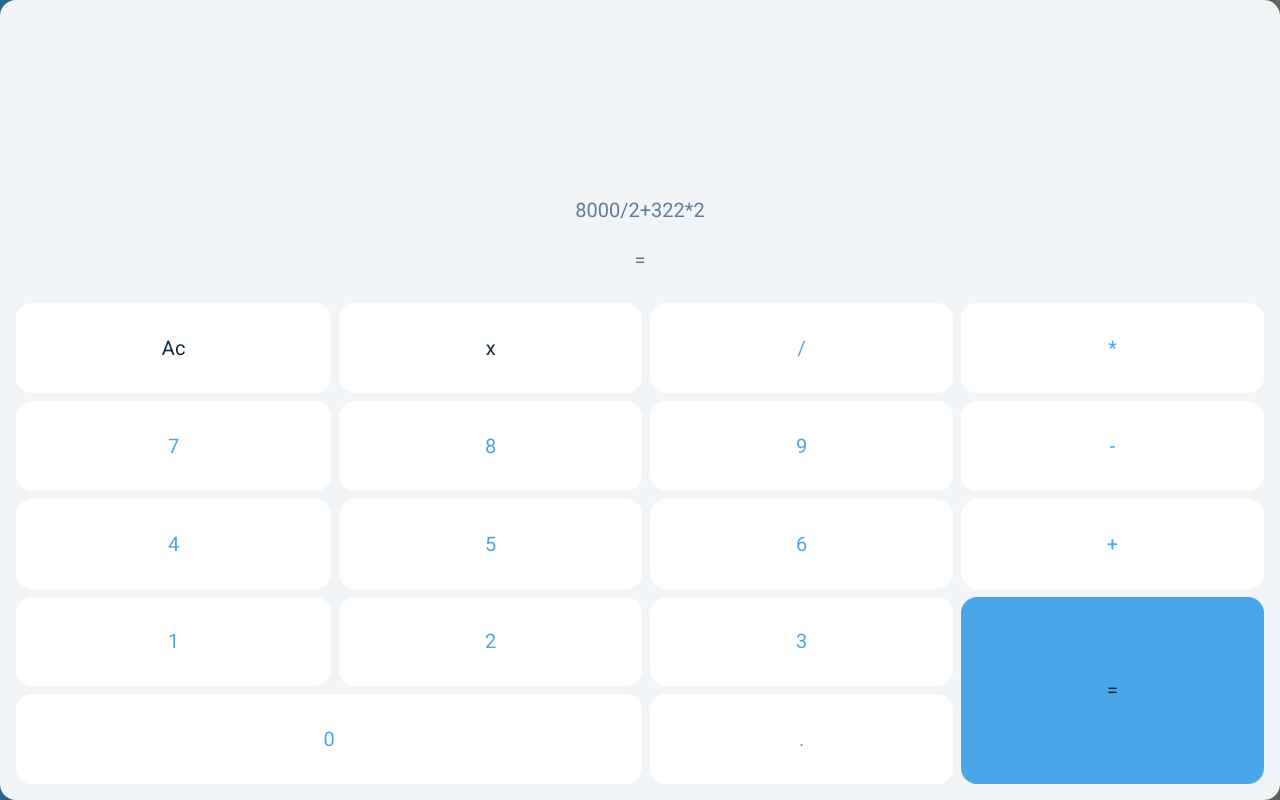
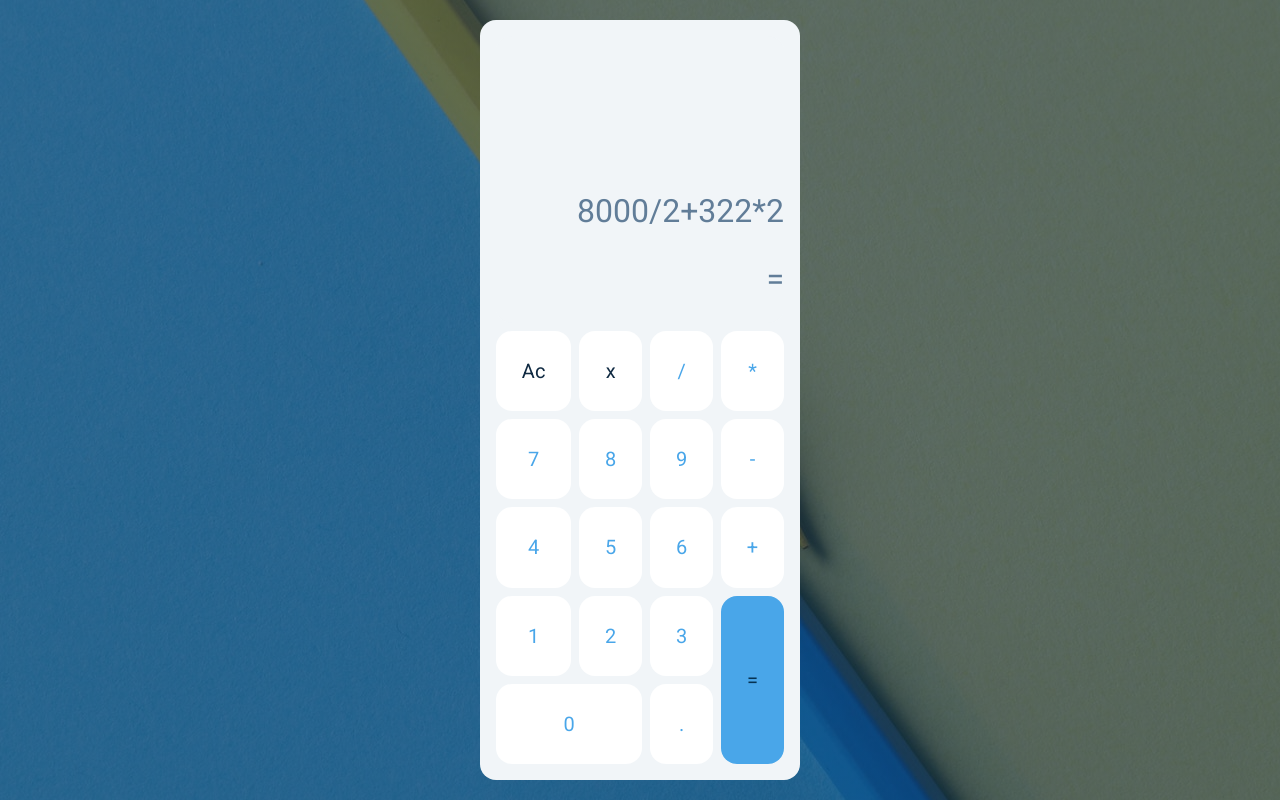
Before and after one commit to pradeep-jais/calculator-basic-js, a plain HTML site: page index.html in a window 1280 px wide. Drawn offline with Linux system fonts and the light colour scheme; a web font is replaced by a local one.

Commit message:
media screen updated

```diff
--- a/styles.css
+++ b/styles.css
@@ -173,7 +173,32 @@ p {
   padding: 1rem;
   border-radius: 1rem;
 }
-
+@media screen and (min-width: 410px) {
+  .calculator {
+    width: 60%;
+    height: 95vh;
+  }
+}
+@media screen and (min-width: 552px) {
+  .calculator {
+    width: 50%;
+  }
+}
+@media screen and (min-width: 668px) {
+  .calculator {
+    width: 40%;
+  }
+}
+@media screen and (min-width: 992px) {
+  .calculator {
+    width: 30%;
+  }
+}
+@media screen and (min-width: 1170px) {
+  .calculator {
+    width: 25%;
+  }
+}
 .box {
   display: grid;
   place-items: center;
@@ -187,6 +212,9 @@ p {
   display: flex;
   flex-direction: column;
   justify-content: flex-end;
+  align-items: flex-end;
+  font-size: 2rem;
+  color: var(--clr-primary-1);
   background: var(--clr-grey-10);
 }
 .bg-1 {
```
